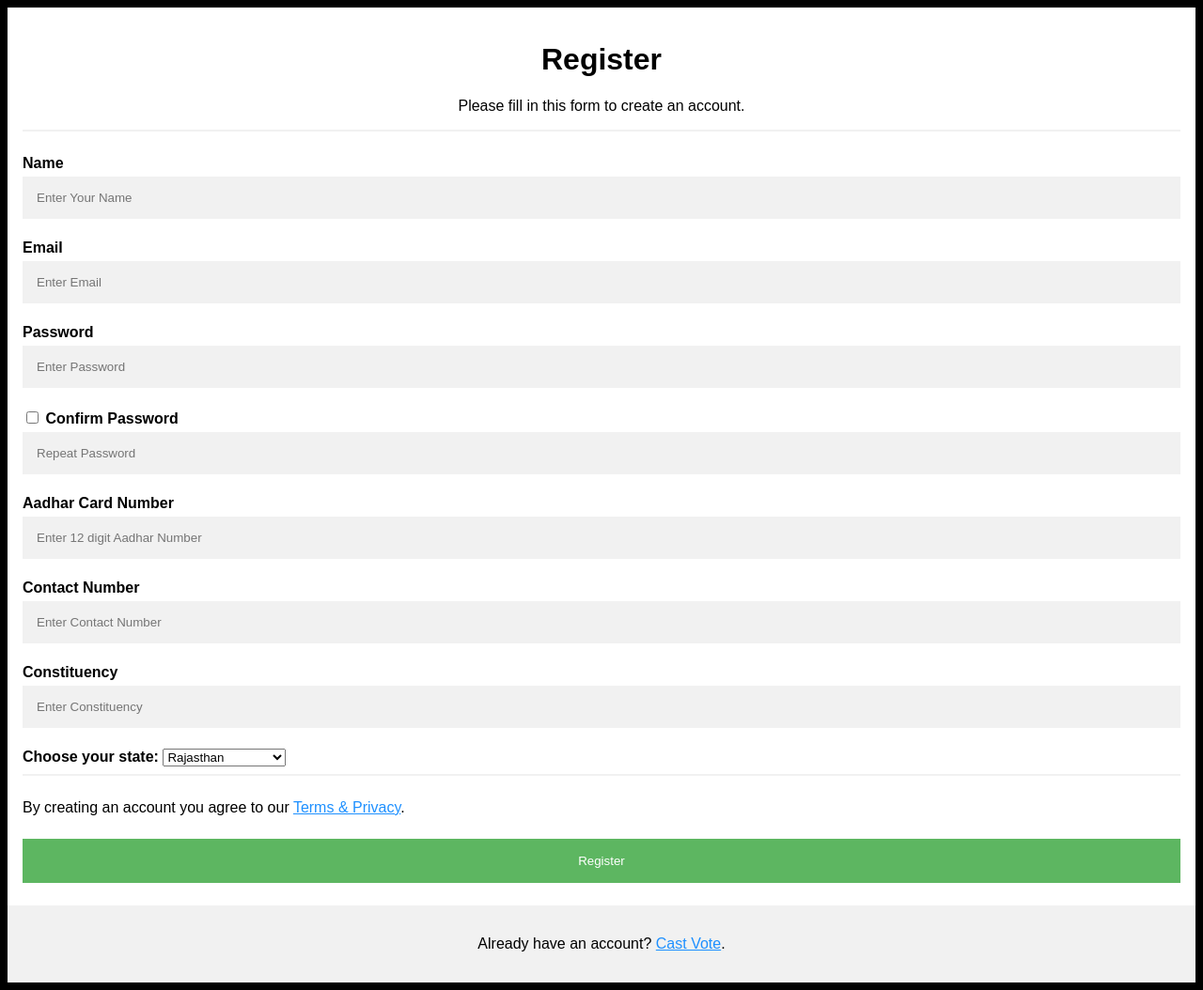
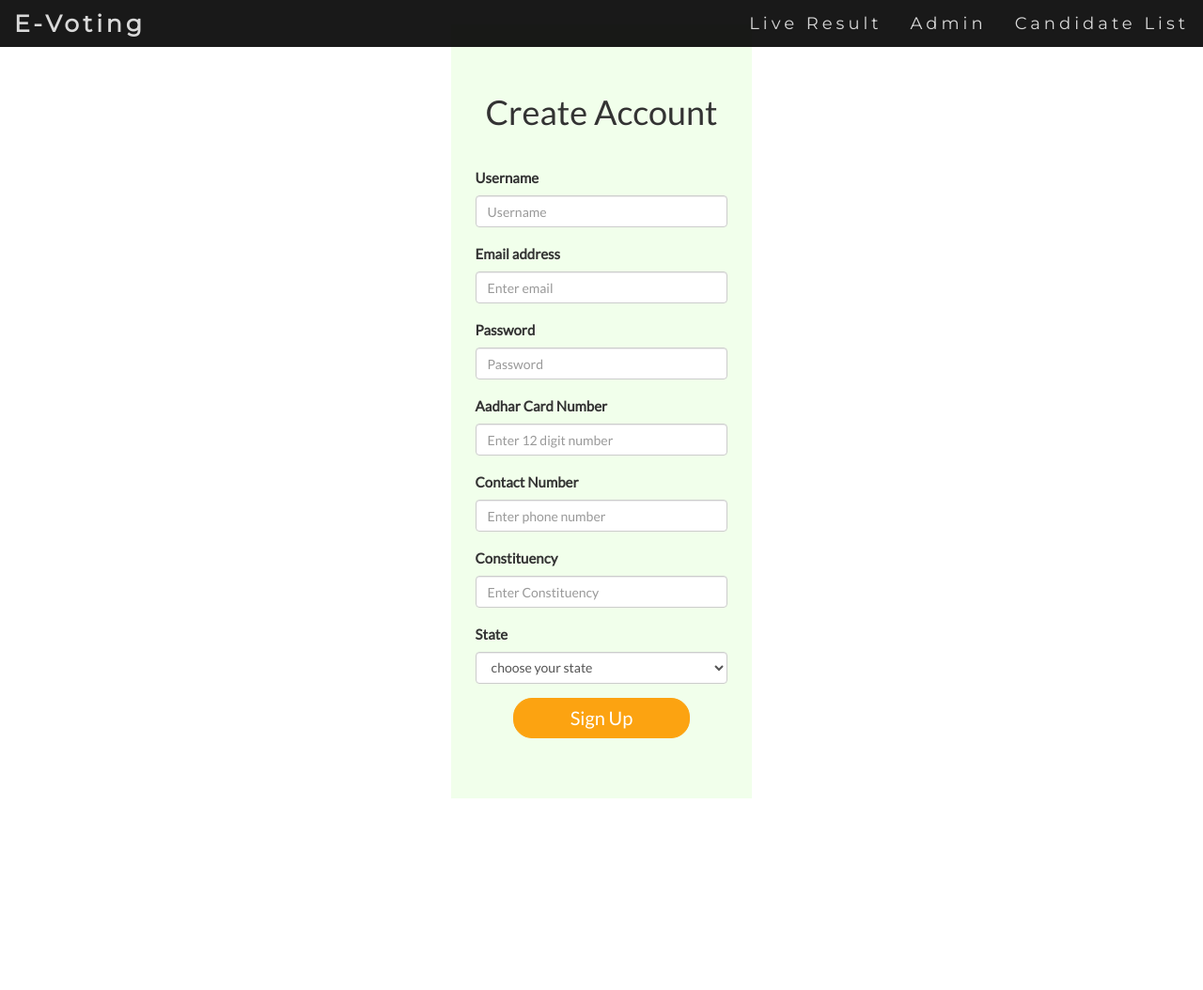
Before and after one commit to Anshit01/e-voting-using-blockchain, a Flask app: page /register in a window 1280 px wide. Shown: the whole page at 94% size. After the commit the page ends 850 px from the top, so only its background shows below. Run offline with Flask 2, Linux system fonts and the light colour scheme; some libraries are stand-ins or nearby versions.

Commit message:
regitration page

```diff
--- a/website/app/static/css/base.css
+++ b/website/app/static/css/base.css
@@ -24,35 +24,3 @@ body {
   .navbar-nav li a:hover {
     color: #fff !important;
   }
-
-  .jumbotron {
-    background-color: #000000;
-    color: #fff;
-    padding: 100px 25px;
-    font-family: Montserrat, sans-serif;
-  }
-
-
-  .btn {
-      border-color: #fca311;
-      background-color: transparent;
-      font-size: 25px;
-      color: #fca311;
-  }
-
-  .btn:hover {
-      background-color: #fca311;
-      color: #fff;
-  }
-
-/************************BODY**************************************************************/
-
-  .profit {
-      width: 10%;
-  }
-
- .con-1 {
-     background-color: #f5f5f5;
- }
-
- /*****************************************TIMELINE*****************************************/
--- /dev/null
+++ b/website/app/static/css/register.css
@@ -0,0 +1,34 @@
+.container{
+    width:25%;
+    margin-top: 2%;
+    background-color: #f1ffeb;
+    padding-bottom: 5%;
+    padding-left: 2%;
+    padding-top: 0;
+    padding-right: 2%;
+}
+.body{
+    font-family: 'Ubuntu', sans-serif;
+}
+
+.btn-primary{
+    background-color: #fca311;
+    width: 70%;
+    border-radius: 20px;
+    border-color: #fca311;
+    font-size: 20px;
+    margin-left: 15%;
+    margin-right: 15%;
+    color: #fff;
+
+}
+
+.btn-primary:hover{
+    background-color: #fca311;
+    border-color: #fca311;
+
+}
+
+h1{
+    text-align: center;
+}
--- a/website/app/templates/index.html
+++ b/website/app/templates/index.html
@@ -10,12 +10,12 @@
 
 <div class="jumbotron text-center">
 
-    <h1>Welcome to E-Voting system</h1> <br>
+    <h1>Welcome to E-Voting Portal</h1> <br>
     <h2>If you dont vote you lose the right to complain</h2><br>
 
     <div class="row">
-        <button type="button" class="btn btn-1">Register</button>
-        <button type="button" class="btn btn-2 ">Cast Vote</button>
+        <a href="/register" class="btn btn-1">Register</a>
+        <a href="#" class="btn btn-2">Cast Vote</a>
     </div>
 
 </div>
--- a/website/app/templates/register.html
+++ b/website/app/templates/register.html
@@ -1,132 +1,67 @@
- <!DOCTYPE html>
-<html>
-<head>
-<meta name="viewport" content="width=device-width, initial-scale=1">
-<style>
-body {
-  font-family: Arial, Helvetica, sans-serif;
-  background-color: black;
-}
+{% extends "base.html" %}
+{% block title %}Register{% endblock %}
 
-* {
-  box-sizing: border-box;
-}
+{% block custom_css %}
+  <link rel="stylesheet" href="static/css/register.css">
+  <link href="https://fonts.googleapis.com/css2?family=Ubuntu:wght@300&display=swap" rel="stylesheet">
+{% endblock %}
 
-/* Add padding to containers */
-.container {
-  padding: 16px;
-  background-color: white;
-}
+{% block content %}
 
-/* Full-width input fields */
-input[type=text], input[type=password] {
-  width: 100%;
-  padding: 15px;
-  margin: 5px 0 22px 0;
-  display: inline-block;
-  border: none;
-  background: #f1f1f1;
-}
+       <div class="container">
 
-input[type=text]:focus, input[type=password]:focus {
-  background-color: #ddd;
-  outline: none;
-}
+               <br><br>
 
-/* Overwrite default styles of hr */
-hr {
-  border: 1px solid #f1f1f1;
-  margin-bottom: 25px;
-}
+               <h1>Create Account</h1><br>
 
-/* Set a style for the submit button */
-.registerbtn {
-  background-color: #4CAF50;
-  color: white;
-  padding: 16px 20px;
-  margin: 8px 0;
-  border: none;
-  cursor: pointer;
-  width: 100%;
-  opacity: 0.9;
-}
+                <form>
 
-.registerbtn:hover {
-  opacity: 1;
-}
+                    <div class="form-group">
+                        <label for="exampleInputUsername">Username</label>
+                        <input type="username" class="form-control" id="exampleInputUsername" placeholder="Username">
+                    </div>
 
-/* Add a blue text color to links */
-a {
-  color: dodgerblue;
-}
+                    <div class="form-group">
+                        <label for="exampleInputEmail1">Email address</label>
+                        <input type="email" class="form-control" id="exampleInputEmail1" aria-describedby="emailHelp" placeholder="Enter email">
 
-/* Set a grey background color and center the text of the "sign in" section */
-.signin {
-  background-color: #f1f1f1;
-  text-align: center;
-}
-</style>
-</head>
-<body>
+                    </div>
 
-<form action="register/success" method="POST">
-  <div class="container">
-    <h1><center>Register</center></h1>
-    <p><center>Please fill in this form to create an account.</center></p>
-    <hr>
-    <label for="name"><b>Name</b></label>
-    <input type="text" placeholder="Enter Your Name" name="name" required>
+                    <div class="form-group">
+                        <label for="exampleInputPassword1">Password</label>
+                        <input type="password" class="form-control" id="exampleInputPassword1" placeholder="Password">
+                    </div>
 
-    <label for="email"><b>Email</b></label>
-    <input type="text" placeholder="Enter Email" name="email" required>
+                    <div class="form-group">
+                        <label for="exampleInputnumber">Aadhar Card Number</label>
+                        <input type="number" class="form-control" id="exampleInputnumber" placeholder="Enter 12 digit number">
+                    </div>
 
-    <label for="psw"><b>Password</b></label>
-    <input type="password" placeholder="Enter Password" name="psw" required>
-    <input type="checkbox" onclick="myFunction()">
+                     <div class="form-group">
+                        <label for="exampleInputnumber">Contact Number</label>
+                        <input type="number" class="form-control" id="exampleInputnumber" placeholder="Enter phone number">
+                    </div>
 
-    <label for="psw-repeat"><b>Confirm Password</b></label>
-    <input type="password" placeholder="Repeat Password" name="psw-repeat" required>
+                    <div class="form-group">
+                        <label for="exampleInputtext">Constituency</label>
+                        <input type="textr" class="form-control" id="exampleInputtext" placeholder="Enter Constituency">
+                    </div>
 
-    <label for="aad"><b>Aadhar Card Number</b></label>
-    <input type="text" placeholder="Enter 12 digit Aadhar Number" name="aad" required>
-
-    <label for="cn"><b>Contact Number</b></label>
-    <input type="text" placeholder="Enter Contact Number" name="cn" required>
-
-    <label for="cnst"><b>Constituency</b></label>
-    <input type="text" placeholder="Enter Constituency" name="cnst" required>
+                    <div class="form-group">
+                        <label for="inputState">State</label>
+                        <select id="inputState" class="form-control">
+                            <option selected>choose your state</option>
+                            <option>Rajasthan</option>
+                            <option>Bihar</option>
+                            <option>Uttar Pradesh</option>
+                        </select>
+                    </div>
 
 
+                    <button type="submit" class="btn  btn-primary">Sign Up</button>
 
-    <label for="state"><b>Choose your state:</b></label>
+                </form>
 
-    <select id="state">
-        <option value="raj">Rajasthan</option>
-  		<option value="hp">Himachal Pradesh</option>
-  		<option value="bihar">Bihar</option>
-  		<option value="ors">Others</option>
-	</select>
-    <hr>
-    <p>By creating an account you agree to our <a href="#">Terms & Privacy</a>.</p>
+            </div>
 
-    <button type="submit" class="registerbtn">Register</button>
-  </div>
-
-  <div class="container signin">
-    <p>Already have an account? <a href="/vote">Cast Vote</a>.</p>
-  </div>
-</form>
-
-<script>
-function myFunction() {
-  var x = document.getElementById("psw");
-  if (x.type === "psw") {
-    x.type = "text";
-  } else {
-    x.type = "psw";
-  }
-}
-</script>
-
-</body>
-</html>
+{% endblock %}
```
Also changed, not shown: website/app/static/css/index.css (+37 -0 lines).
